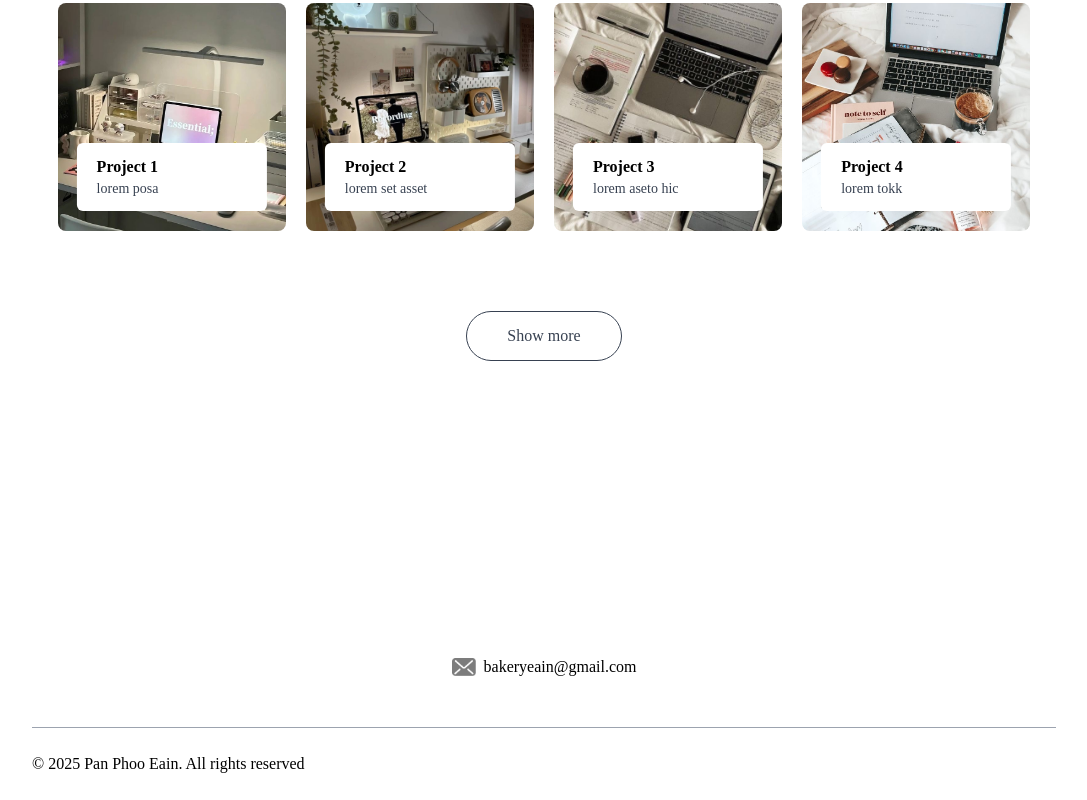
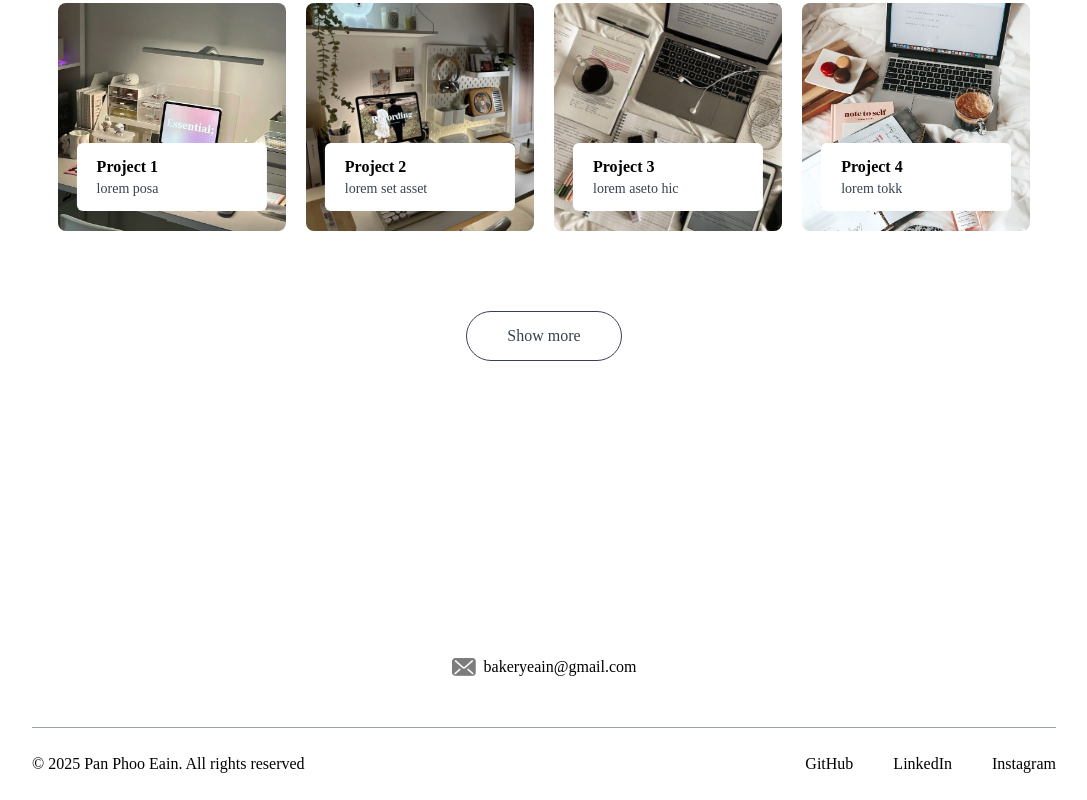
Before and after one commit to ppe11/ppe11.github.io, a Next.js app: page / in a window 1280 px wide. Shown: the part 1982-2782 px from the top of the page, without its empty margins (96-1183 px from the left). Built offline with nearby package versions, Linux system fonts and the light colour scheme.

Commit message:
Add social media links to footer section

```diff
--- a/app/components/Footer.jsx
+++ b/app/components/Footer.jsx
@@ -13,6 +13,11 @@ const Footer = () => {
         </div>
         <div className='text-center sm:flex items-center justify-between border-t border-gray-400 mx-[10%] mt-12 py-6'>
             <p>© 2025 Pan Phoo Eain. All rights reserved</p>
+            <ul className='flex items-center gap-10 justify-center mt-4 sm:mt-0'>
+                <li><a target='_blank' href="https://github.com/ppe11">GitHub</a></li>
+                <li><a target='_blank' href="https://www.linkedin.com/in/pan-phoo-eain-119768350/">LinkedIn</a></li>
+                <li><a target='_blank' href="https://www.instagram.com/panphooeain16/">Instagram</a></li>
+            </ul>
         </div>
     </div>
   )
```
